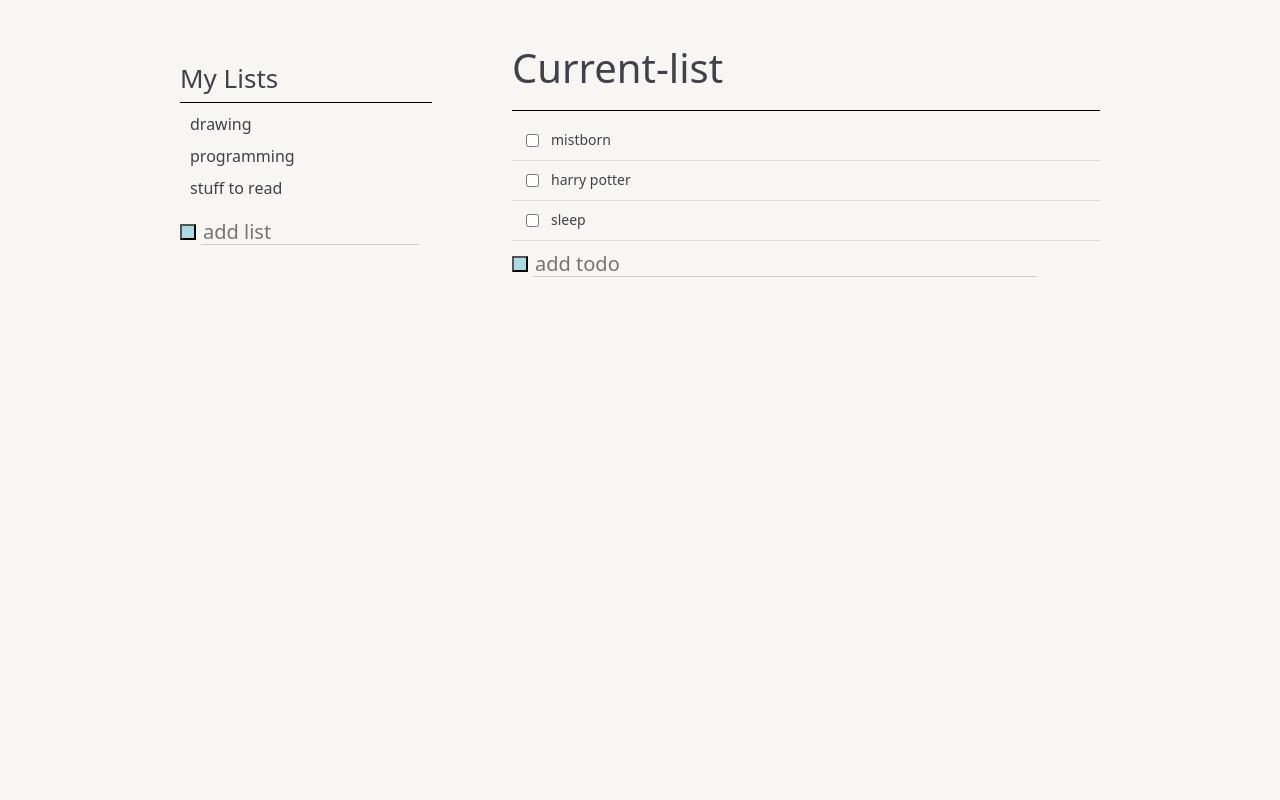
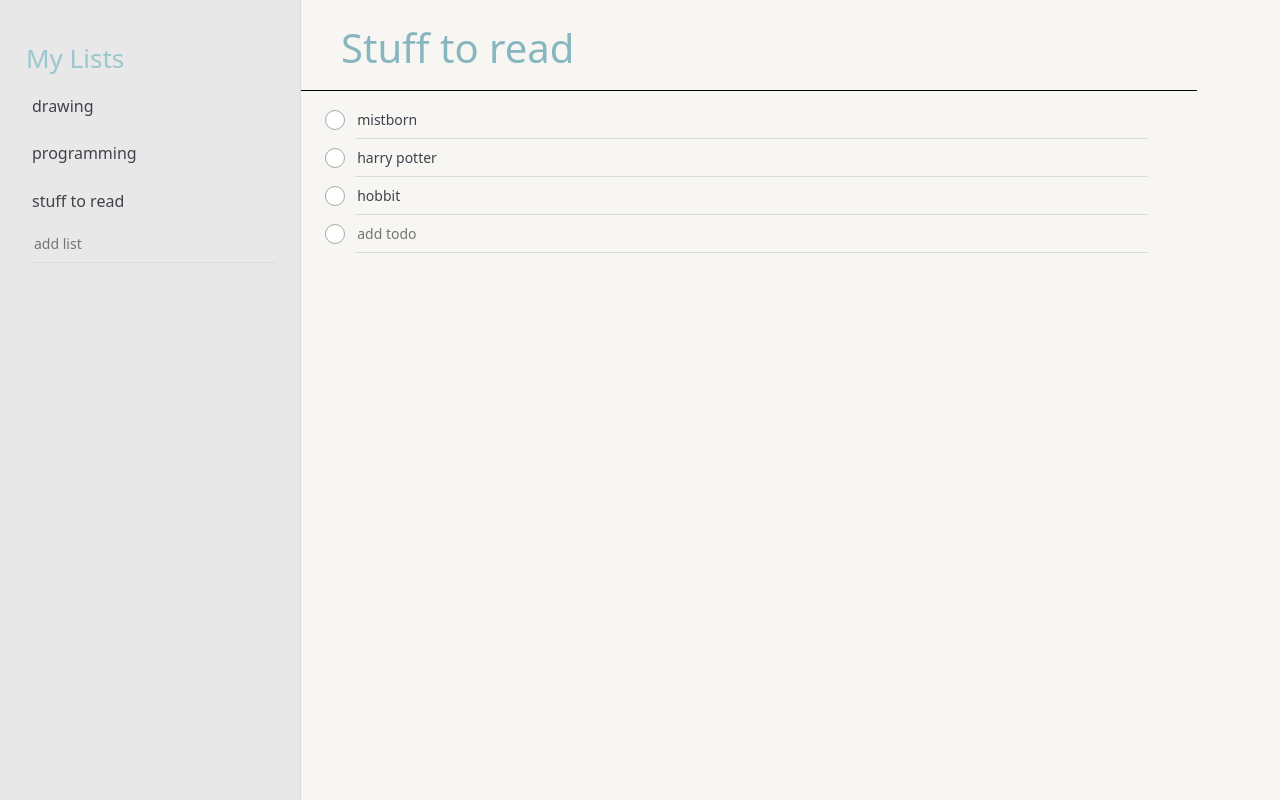
Before and after one commit to xangez/todo-list, a plain HTML site: page index.html in a window 1280 px wide. Drawn offline with Linux system fonts and the light colour scheme.

Commit message:
finished styling

```diff
--- a/index.html
+++ b/index.html
@@ -12,19 +12,18 @@
       <div id="togglelists-container">
 
         <p id="my-lists">My Lists</p>
-        <div class="list" id="art-list">drawing</div>
-        <div class="list" id="programming-list">programming</div>
-        <div class="list" id="book-list">stuff to read</div>
+        <div class="list" id="art-list" tabindex="1">drawing</div>
+        <div class="list" id="programming-list" tabindex="2">programming</div>
+        <div class="list" id="book-list" tabindex="3">stuff to read</div>
 
-        <form id="addlist-form">
-          <input type="button">
-          <input type="text" id="add-list" placeholder="add list">
+        <form id="addList-form">
+          <input type="text" id="addList-input" placeholder="add list">
         </form>
       </div>
 
 
-      <div class="todo-container" id="bookList-container">
-        <p class="current-list">Current-list</p>
+      <div class="currentList-container" id="bookList-container">
+        <p class="current-list">Stuff to read</p>
 
         <form class="todo-item" id="mistborn">
           <input type="checkbox">
@@ -36,26 +35,34 @@
         </form>
         <form class="todo-item" id="sleep">
           <input type="checkbox">
-          <input type="text" value="sleep">
+          <input type="text" value="hobbit">
         </form>
 
-        <form class="addtodo-form">
-          <input type="button">
-          <input type="text" id="add-list" placeholder="add todo">
+        <form class="todo-item addTodo-form" >
+          <input type="checkbox">
+          <input type="text" id="todo-formInput" placeholder="add todo">
         </form>
       </div>
     </div>
 
     <template id="todoItem-template">
-      <form class="todo-form" id=''>
+      <form class="todo-item" id="">
         <input type="checkbox">
         <input type="text" value="">
       </form>
     </template>
 
-    <template id="todoContainer-template">
-      <div class="todo-container" id="">
-        <h2></h2>
+    <template id="currentList-template">
+      <div class="currentList-container" id="">
+        <p></p>
+      <form class="todo-item addTodo-form" >
+        <input type="checkbox">
+        <input type="text" id="todo-formInput" placeholder="add todo">
+      </form>
+    </template>
+
+    <template id="list-template">
+      <div class="list" id="" tabindex=""></div>
     </template>
 
 
--- a/style.css
+++ b/style.css
@@ -1,6 +1,10 @@
 
 * {
   box-sizing: border-box;
+}
+
+:root {
+  --lines: 1px solid hsl(0, 0%, 86%)
 }
 
 *, *:before, *:after {
@@ -14,15 +18,15 @@ html, body {
 
 body {
   font-size: 20px;
-  background-color: rgb(247, 246, 243);
+  background-color: hsl(45, 20%, 96%);
   color: rgb(65, 65, 75);
-  font-family: system-ui;;
+  font-family: system-ui;
 }
 
 #main-container {
   display: flex;
-  max-width: 1000px;
   margin: auto;
+  height: 100vh;
 }
 
 
@@ -30,14 +34,9 @@ body {
 
 button,
 input,
-select,
-textarea {
+select {
   font-family: inherit;
   font-size: 100%;
-  line-height: 1.15;
-}
-
-input {
   color: inherit;
 }
 
@@ -48,76 +47,91 @@ input:focus {
 input[type=text] {
   border: none;
   background-color: transparent;
-  border-bottom: 1px solid rgb(204, 201, 201);
+  height: 2.5em;
+  font-size: 0.7em;
+  border-bottom: var(--lines);
+  width: 90%;
 }
 
-input[type=button] {
-  background-color: lightblue;
-  cursor: pointer;
-  height: 0.5em;
-  margin-right: 5px;
-}
-
-#addlist-form, .addtodo-form{
-  padding-top: 10px;
+form {
+  padding-left: 1em;
   display: flex;
   align-items: center;
 }
 
-/* my-lists */
+/* input[type=button] {
+  background-color: hsl(195, 53%, 79%);
+  border-radius: 100%;
+  cursor: pointer;
+  height: 0.5em;
+  width: 0.4em;
+  margin-right: 2%;
+} */
+
+/* My-lists */
 #togglelists-container {
   width: 30%;
-  padding: 4%;
+  max-width: 300px;
+  min-width: 200px;
+  padding-top: 1em;
+  background-color: hsl(0, 0%, 91%);
+  border-right: var(--lines) ;
 }
 
 #my-lists {
   margin: 0;
-  border-bottom: 1px solid black;
   font-size: 1.3em;
   height: 42px;
   padding-top: 20px;
+  padding-left: 1em;
+  color: hsl(189, 35%, 71%);
 }
 
 .list {
-  margin: 10px;
+  padding: 0.8em 2em;
   font-size: 0.8em;
 }
 
-#add-list {
-  width: 85%;
+.list:focus {
+  background-color:hsl(189, 35%, 71%);
+  outline: none;
+}
+
+#addList-form {
+  padding-left: 32px;
 }
 
 /* to-do */
-.todo-container {
+.currentList-container {
   width: 70%;
-  padding: 4%;
+  padding-top: 1em;
 }
 
 .current-list {
   margin: 0;
   padding-bottom: 15px;
+  padding-left: 1em;
   margin-bottom: 10px;
   border-bottom: 1px solid black;
   font-size: 2em;
-}
-
-.todo-item {
-  border-bottom: 1px solid rgb(219, 219, 219);
-  padding: 0.5em;
-  display: flex;
-  align-items: center;
-}
-
-.todo-item>input {
-  border: none;
-  background-color: transparent;
-  font-size: 0.7em;
+  color: rgb(135, 182, 190);
 }
 
 input[type=checkbox] {
+  width: 1.3em;
+  height: 1.3em;
+  background-color: white;
+  border-radius: 50%;
+  vertical-align: middle;
+  border: 1px solid rgb(167, 167, 167);
+  -webkit-appearance: none;
+  outline: none;
+  cursor: pointer;
   margin-right: 10px;
+  font-size: 0.7em;
+
 }
 
-form {
-  display: block;
+input[type=checkbox]:checked {
+  background-color: rgb(187, 223, 230);
 }
```
